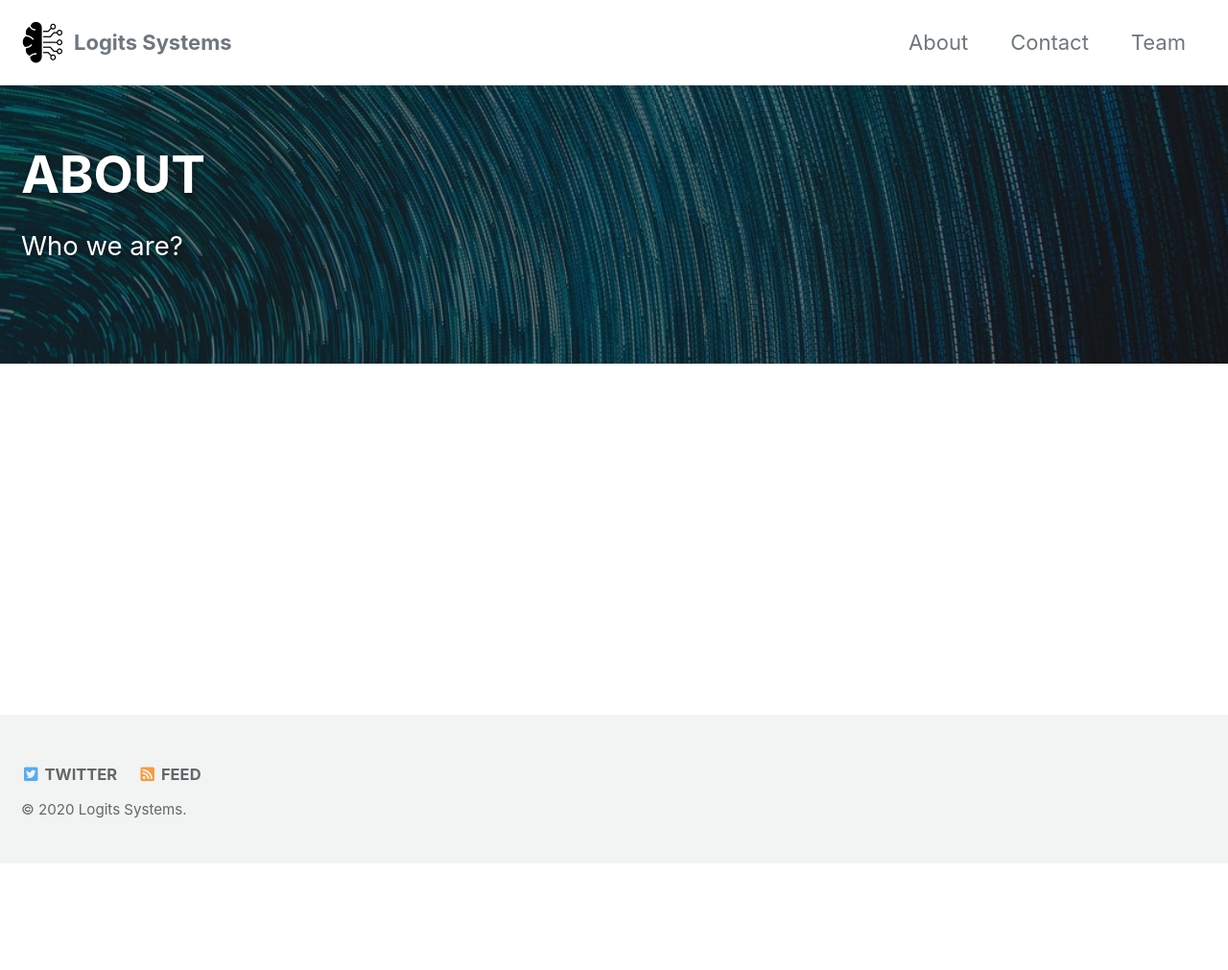
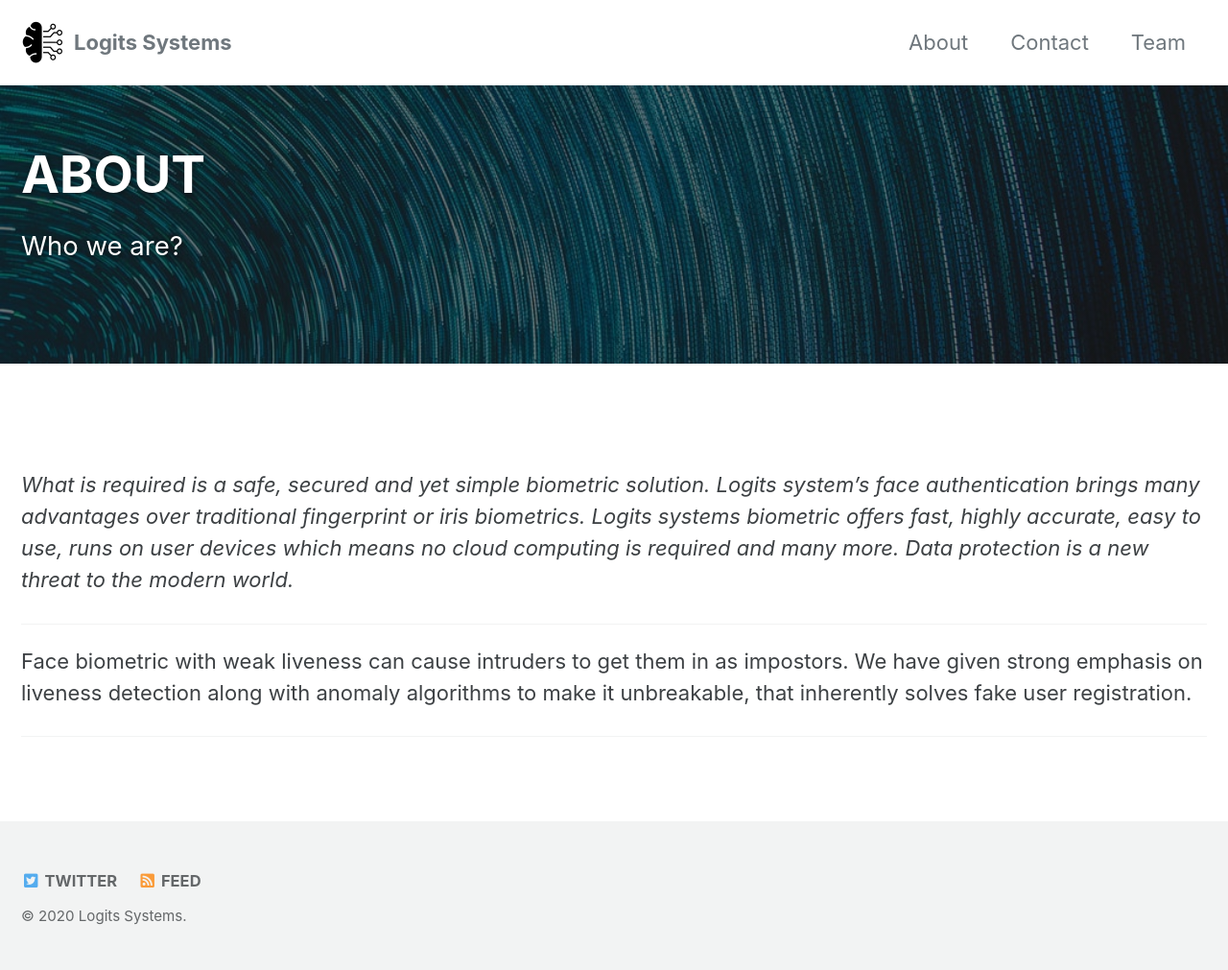
Before and after one commit to milinddeore/logits-website, a Jekyll site: the page built from _pages/ABOUT.md, in a window 1280 px wide. Shown: the whole page at 96% size. Built offline with Jekyll 4.4.1, drawn with Linux system fonts in a browser that asks for light colours; cached includes are drawn as plain includes; before the commit the page ends 900 px from its top, so only the background shows below that.

Commit message:
Update ABOUT.md

```diff
--- a/_pages/ABOUT.md
+++ b/_pages/ABOUT.md
@@ -8,3 +8,13 @@ header:
   overlay_image: /assets/images/photo-1501820434261-5bb046afcf6b.jpeg
 excerpt: "Who we are?"
 ---
+
+<br/>
+<br/>
+*What is required is a safe, secured and yet simple biometric solution. Logits system's face authentication brings many advantages over traditional fingerprint or iris biometrics. Logits systems biometric offers fast, highly accurate, easy to use, runs on user devices which means no cloud computing is required and many more. Data protection is a new threat to the modern world.*
+
+---
+
+Face biometric with weak liveness can cause intruders to get them in as impostors. We have given strong emphasis on liveness detection along with anomaly algorithms to make it unbreakable, that inherently solves fake user registration.
+
+---
```
